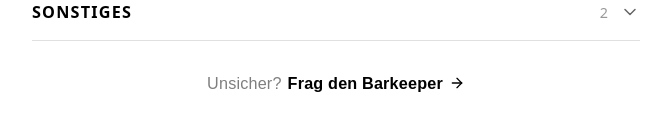
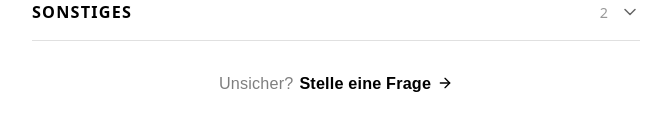
Before and after one commit to xiklas/zentrale, a Vue app: page /menu2 in a window 1280 px wide. Shown: the part 639-770 px from the top of the page, without its empty margins (304-971 px from the left). Built offline with nearby package versions, Linux system fonts and the light colour scheme.

Commit message:
Small Fixes

```diff
--- a/src/views/MenuView.vue
+++ b/src/views/MenuView.vue
@@ -58,7 +58,7 @@
         <!-- Chat-Hinweis am Ende der Karte -->
         <a href="/chat" class="ask-link">
           <span class="ask-muted">Unsicher?</span>
-          <span class="ask-main">Frag den Barkeeper</span>
+          <span class="ask-main">Stelle eine Frage</span>
           <svg width="16" height="16" viewBox="0 0 24 24" fill="none" stroke="currentColor" stroke-width="2" stroke-linecap="round" stroke-linejoin="round" aria-hidden="true">
             <line x1="5" y1="12" x2="19" y2="12"></line>
             <polyline points="12 5 19 12 12 19"></polyline>
```
